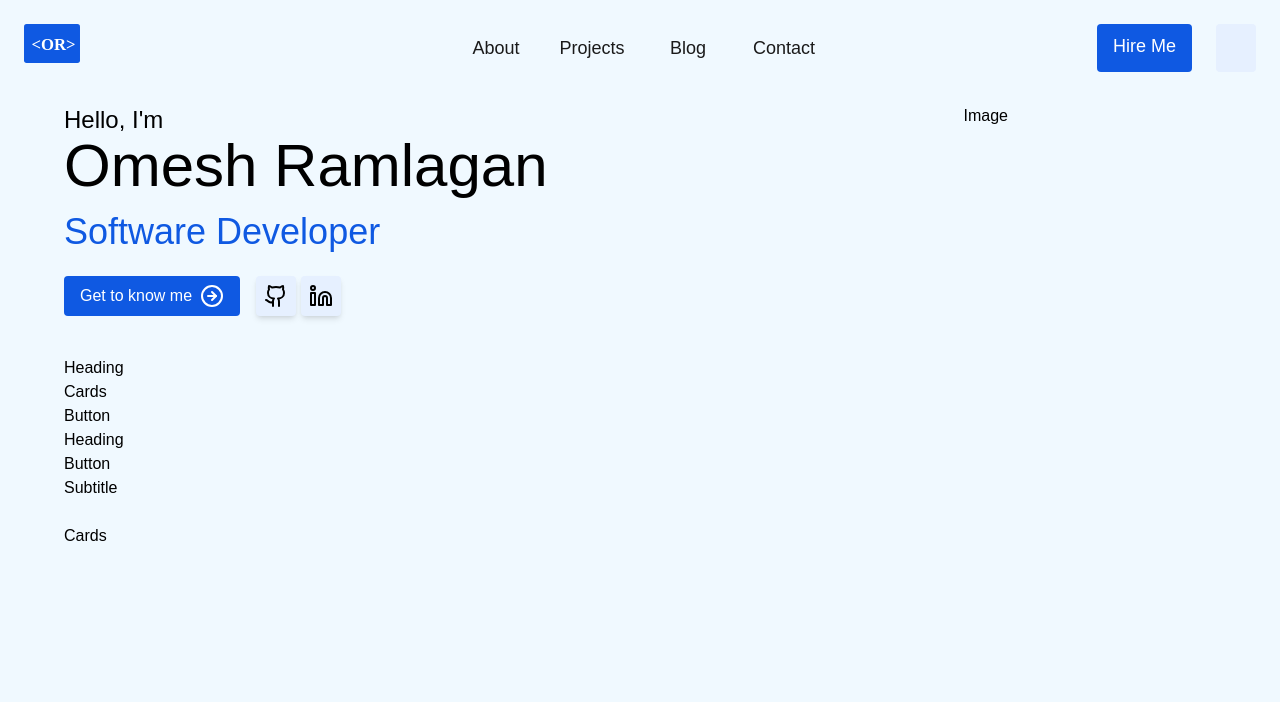
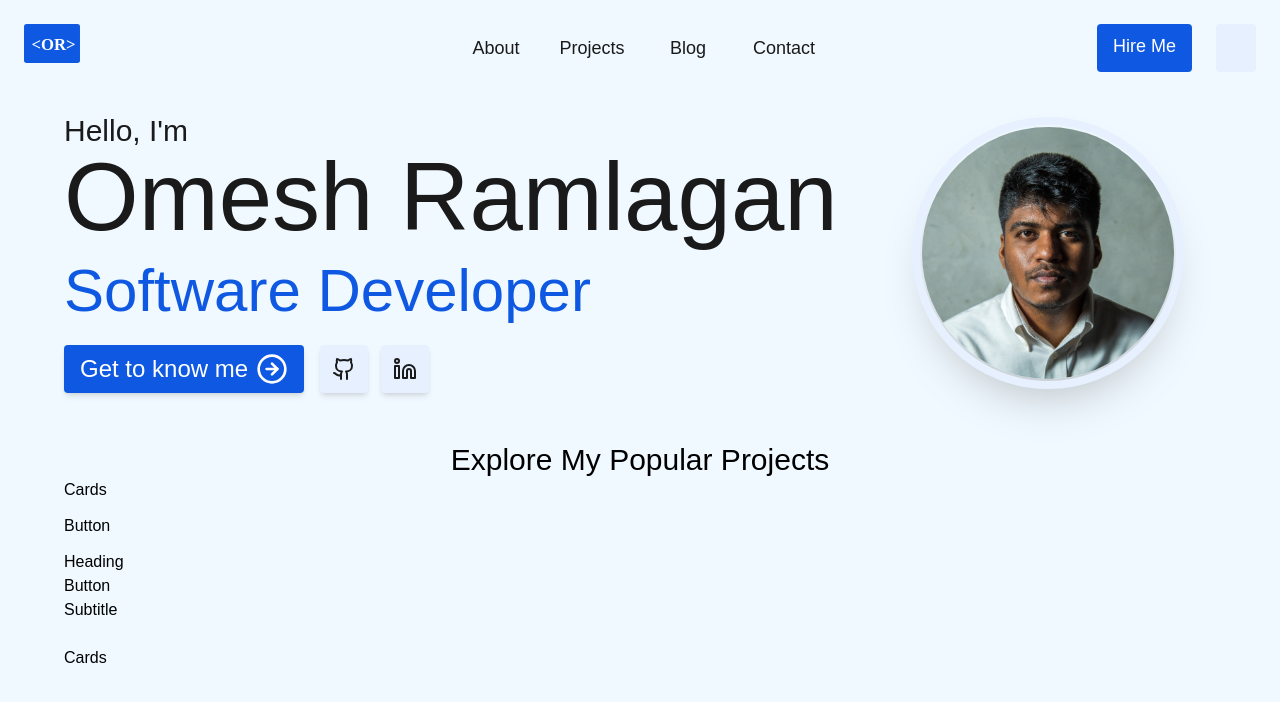
Before and after one commit to kristovr/omeshr, a SvelteKit app: page / in a window 1280 px wide. Shown: the top 702 px of the page. Built offline with nearby package versions, Linux system fonts and the light colour scheme; some icons are missing; a web font is replaced by a local one.

Commit message:
Completed: welcome banner

```diff
--- a/src/lib/components/PageHeader.svelte
+++ b/src/lib/components/PageHeader.svelte
@@ -1,7 +1,7 @@
 <script lang="ts">
-
+  export let pageTitle: string = '';
 </script>
 
 <svelte:head>
-  <title> | OmeshR</title>
+  <title>{pageTitle} | OmeshR</title>
 </svelte:head>
--- /dev/null
+++ b/src/lib/components/home/SocialButton.svelte
@@ -0,0 +1,17 @@
+<script lang="ts">
+    export let href: string = "#";
+    export let title: string = '';
+    export let icon: any = null;
+    export let bgColor: string = 'bg-brand';
+    export let hoverColor: string = 'hover:bg-slate-100';
+    export let className: string = '';
+    // fix client side unvalidated url redirection
+</script>
+
+<button class={`transition duration-200 ease-in-out ${bgColor} ${hoverColor} p-3 rounded shadow-md ${className}`}>
+    <a href={href} title={title}>
+        {#if icon}
+            <svelte:component this={icon} color="#1A1A1A" />
+        {/if}
+    </a>
+</button>
--- /dev/null
+++ b/src/lib/components/home/WelcomeBanner.svelte
@@ -0,0 +1,28 @@
+<script lang="ts">
+    import Github from '@lucide/svelte/icons/github';
+    import Linkedin from '@lucide/svelte/icons/linkedin';
+    import CircleArrowRight from '@lucide/svelte/icons/circle-arrow-right';
+    import SocialButton from './SocialButton.svelte';
+</script>
+
+<section class="grid grid-flow-col grid-rows-1">
+    <div class="col-span-2 flex justify-items-center items-center">
+        <div>
+            <h3 class="text-3xl text-brand-heading">Hello, I'm</h3>
+            <h1 class="text-8xl font-medium text-brand-heading">Omesh Ramlagan</h1>
+            <h2 class="text-6xl text-primary mt-4">Software Developer</h2>
+            <div class="flex gap-4 mt-6">
+                <a href="/about" class="bg-primary text-2xl transition duration-200 ease-in-out hover:bg-blue-700 text-white rounded py-2 px-4 inline-flex shadow-md">
+                    Get to know me<span class="inline-flex ml-2"><CircleArrowRight size=32/></span>
+                </a>
+                <div>
+                    <SocialButton href="https://github.com/kristovr" title="Github" icon={Github} />
+                    <SocialButton href="www.linkedin.com/in/omeshr" title="LinkedIn" icon={Linkedin} className="ml-2"/>
+                </div>
+            </div>
+        </div>
+    </div>
+    <div class="col-span-1 flex justify-items-center items-center">
+        <img src="images/me.jpeg" alt="Omesh Ramlagan" class="h-2/3 w-auto rounded-full outline outline-8 outline-brand outline-offset-2 shadow-2xl">
+    </div>
+</section>
--- a/src/lib/components/index.ts
+++ b/src/lib/components/index.ts
@@ -1,3 +1,5 @@
 // place files you want to import through the `$lib` alias in this folder.
 export { default as Navbar } from './Navbar.svelte';
 export { default as PageHeader } from './PageHeader.svelte';
+export { default as WelcomeBanner } from './home/WelcomeBanner.svelte';
+export { default as SocialButton } from './home/SocialButton.svelte';
--- a/src/routes/+layout.svelte
+++ b/src/routes/+layout.svelte
@@ -4,8 +4,6 @@
 	let { children } = $props();
 </script>
 
-<PageHeader />
-
 <Navbar />
 
 {@render children()}
--- a/src/routes/+page.svelte
+++ b/src/routes/+page.svelte
@@ -1,41 +1,17 @@
 <script lang="ts">
-    import Github from '@lucide/svelte/icons/github';
-    import Linkedin from '@lucide/svelte/icons/linkedin';
-    import CircleArrowRight from '@lucide/svelte/icons/circle-arrow-right';
+    import PageHeader from '$lib/components/PageHeader.svelte';
+    import WelcomeBanner from '$lib/components/home/WelcomeBanner.svelte';
+    //I want to store some dummy data to use in this file to loop through some data. Where should I store it in this folder structure?
 </script>
 
+<PageHeader pageTitle="Home"/>
+
 <main class="mx-16">
-    <section class="grid grid-flow-col grid-rows-1 my-10">
-        <div class="col-span-2">
-            <div>
-                <h3 class="text-2xl">Hello, I'm</h3>
-                <h1 class="text-6xl font-medium">Omesh Ramlagan</h1>
-                <h2 class="text-4xl text-primary mt-4">Software Developer</h2>
-                <div class="flex gap-4 mt-6">
-                    <a href="#top" class="bg-primary transition duration-200 ease-in-out hover:bg-blue-700 text-white rounded py-2 px-4 inline-flex">
-                        Get to know me<span class="inline-flex ml-2"><CircleArrowRight /></span>
-                    </a>
-                    <div>
-                        <button class="bg-brand transition duration-200 ease-in-out hover:bg-slate-100 p-2 rounded shadow-md">
-                            <a href="https://github.com/kristovr">
-                                <Github />
-                            </a>
-                        </button>
-                        <button class="bg-brand transition duration-200 ease-in-out hover:bg-slate-100 p-2 rounded shadow-md">
-                            <a href="www.linkedin.com/in/omeshr">
-                                <Linkedin />
-                            </a>
-                        </button>
-                    </div>
-                </div>
-            </div>
+    <WelcomeBanner />
+    <section class="grid grid-flow-col grid-rows-3">
+        <div class="flex justify-center">
+            <h2 class="text-3xl">Explore My Popular Projects</h2>
         </div>
-        <div class="col-span-1">
-            Image
-        </div>
-    </section>
-    <section class="grid grid-flow-col grid-rows-3">
-        <div>Heading</div>
         <div>Cards</div>
         <div>Button</div>
     </section>
```
Also changed, not shown: static/images/me.jpeg (added), tailwind.config.ts (line endings or trailing spaces).
